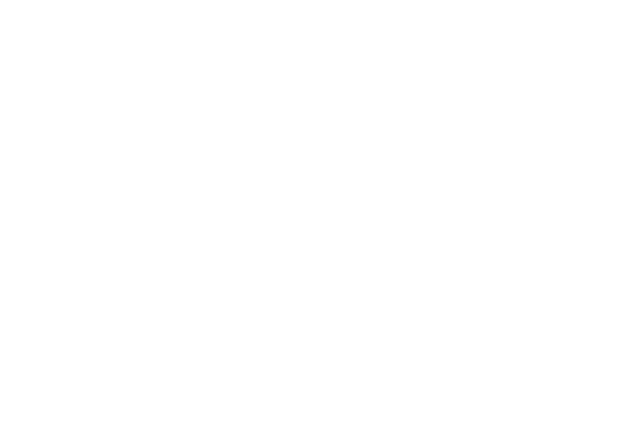
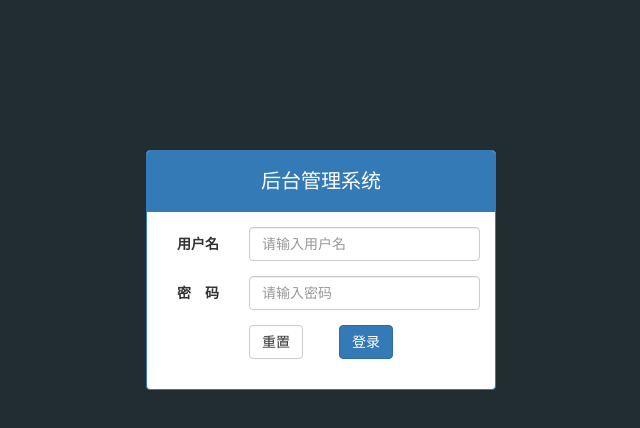
Before and after one commit to SaiyunMing/letao, a website: page public/back/login.html in a window 1280 px wide. Shown: the whole page, without its empty margins (319-959 px from the left). Drawn offline with Linux system fonts and the light colour scheme.

Commit message:
登录基本ajax功能完成

```diff
--- /dev/null
+++ b/public/back/js/login.js
@@ -0,0 +1,113 @@
+
+
+$(function () {
+
+    // 1.进行表单校验
+
+    //使用表单插件校验
+    $('#form').bootstrapValidator({
+
+        //校验图标
+        feedbackIcons: {
+            valid: 'glyphicon glyphicon-ok',
+            invalid: 'glyphicon glyphicon-remove',
+            validating: 'glyphicon glyphicon-refresh'
+        },
+
+
+        //校验字段
+        fields: {
+            //校验用户名 写对应的 name 属性
+            username: {
+                validators: {
+                    //不能为空
+                    notEmpty: {
+                        // 为空时显示的提示信息
+                        message: '用户名不能为空'
+                    },
+                    //长度验证
+                    stringLength: {
+                        min: 2,
+                        max: 6,
+                        message: '用户名长度必须在2-6位之间'
+
+                    },
+                    callback: {
+                        message: '用户名不存在'
+                    }
+                }
+            },
+            //校验密码
+            password: {
+                validators: {
+                    notEmpty: {
+                        //为空时会提示不能为空
+                        message: '密码不能为空'
+                    },
+                    //长度验证
+                    stringLength: {
+                        min: 6,
+                        max: 12,
+                        message: '密码长度必须在6-12位之间'
+                    },
+                    callback: {
+                        message: '密码错误'
+                    }
+                }
+            }
+
+        }
+
+    });
+
+    // 2.进行登录请求
+    //通过ajax 进行登录请求
+
+    //注册表单验证成功事件
+    $("#form").on('success.form.bv', function ( e ) {
+        //阻止 submit 按钮跳转
+        e.preventDefault();
+
+        //通过 ajax 进行登录请求
+        $.ajax({
+            type: 'post',
+            url: '/employee/employeeLogin',
+            dataType: 'json',
+            data: $('#form').serialize(),
+            success: function(info){
+                if(info.success){
+                    location.href = 'index.html';
+                }
+                if(info.error == 1000){
+                    alert('用户名不存在');
+                }
+                if(info.error == 1001){
+                    alert('密码错误');
+                }
+
+            }
+
+        })
+
+    });
+
+
+
+
+
+
+
+
+
+
+
+
+
+
+
+
+
+
+
+
+})
--- /dev/null
+++ b/public/back/less/common.less
@@ -0,0 +1,14 @@
+.body_bg {
+    background-color: #222D32;
+}
+
+.panel-title {
+    height: 40px;
+    line-height: 40px;
+    font-size: 20px;
+    text-align: center;
+}
+
+.mt_150 {
+    margin-top: 150px;
+}
--- a/public/back/login.html
+++ b/public/back/login.html
@@ -1,12 +1,60 @@
 <!DOCTYPE html>
 <html lang="en">
+
 <head>
     <meta charset="UTF-8">
     <meta name="viewport" content="width=device-width, initial-scale=1.0">
     <meta http-equiv="X-UA-Compatible" content="ie=edge">
-    <title>Document</title>
+    <link rel="stylesheet" href="./lib/bootstrap/css/bootstrap.min.css">
+    <link rel="stylesheet" href="./lib/bootstrap-validator/css/bootstrapValidator.min.css">
+    <link rel="stylesheet" href="./css/common.css">
+    <title>letao</title>
 </head>
-<body>
 
+<body class="body_bg">
+    <div class="container">
+        <div class=" col-lg-4 col-lg-offset-4 mt_150">
+
+            <div class="panel panel-primary ">
+                <div class="panel-heading">
+                    <h3 class="panel-title">后台管理系统</h3>
+                </div>
+                <div class="panel-body">
+                    <form class="form-horizontal" id="form">
+                        <div class="form-group">
+                            <label for="username" class="col-sm-3 control-label">用户名</label>
+                            <div class="col-sm-9">
+                                <input type="text" class="form-control" id="username" name="username" placeholder="请输入用户名">
+                            </div>
+                        </div>
+                        <div class="form-group">
+                            <label for="password" class="col-sm-3 control-label">密　码</label>
+                            <div class="col-sm-9">
+                                <input type="password" class="form-control" id="password" name="password" placeholder="请输入密码">
+                            </div>
+                        </div>
+                        <div class="form-group">
+                            <div class="col-sm-offset-3 col-sm-6">
+                                <button type="submit" class="btn btn-default pull-left">重置</button>
+                                <button type="submit" class="btn btn-primary pull-right">登录</button>
+                            </div>
+                        </div>
+
+                    </form>
+                </div>
+            </div>
+        </div>
+    </div>
+
+
+
+
+
+
+    <script src="./lib/jquery/jquery.min.js"></script>
+    <script src="./lib/bootstrap/js/bootstrap.min.js"></script>
+    <script src="./lib/bootstrap-validator/js/bootstrapValidator.min.js"></script>
+    <script src="./js/login.js"></script>
 </body>
+
 </html>
```
Also changed, not shown: public/back/css/common.css (added).
